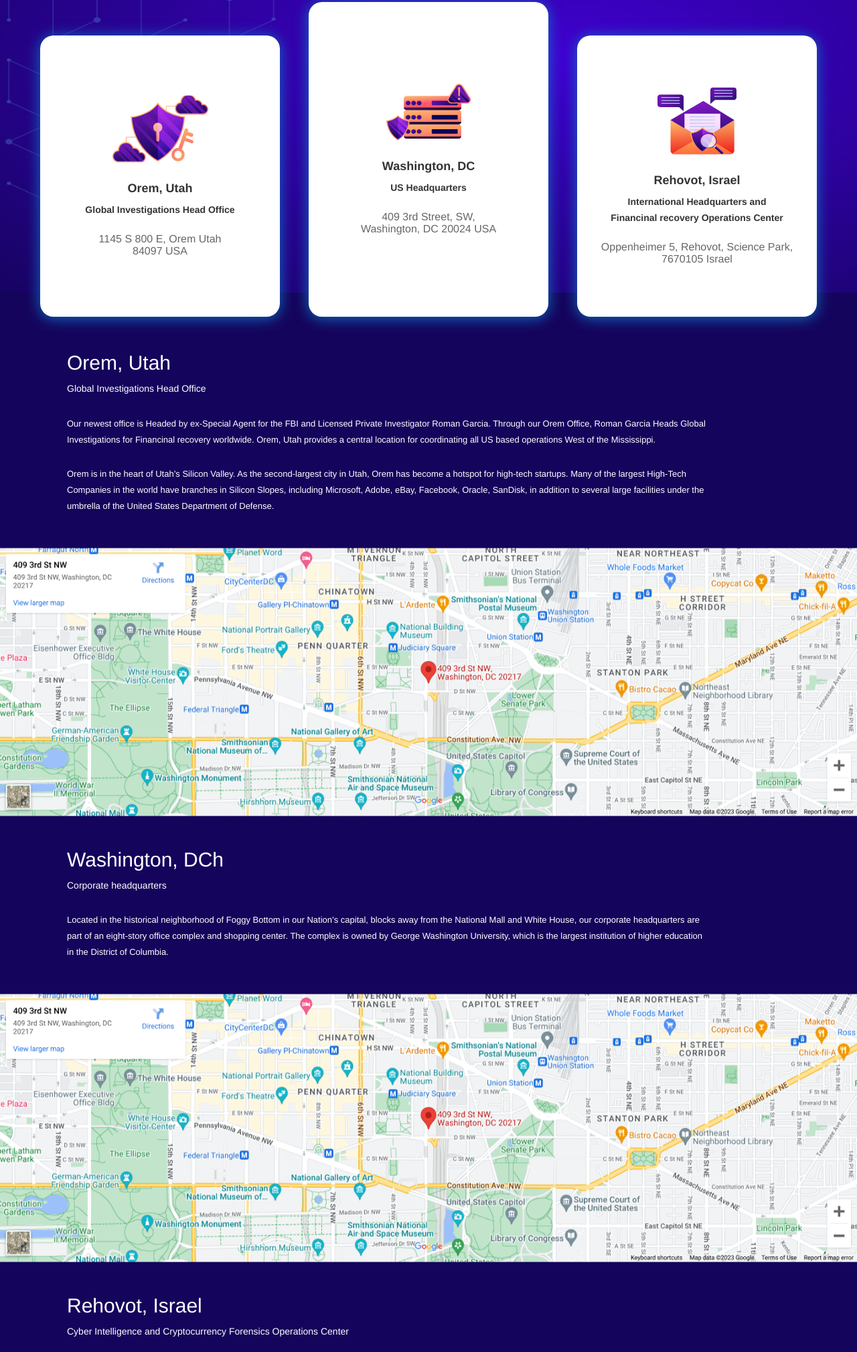
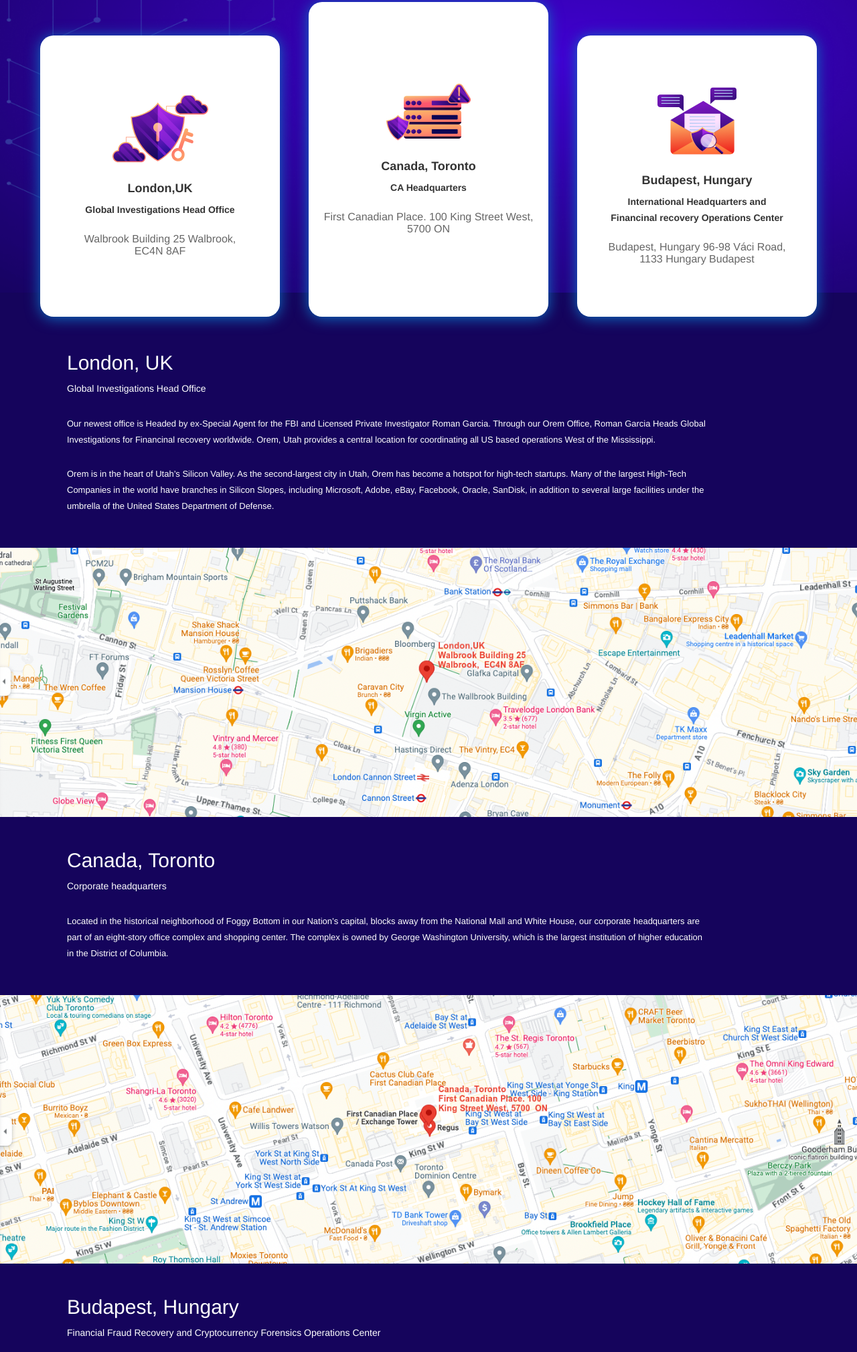
Before and after one commit to MiBoJRV/FinancialFraudRecovery, a plain HTML site: page locations.html in a window 1280 px wide. Shown: the part 401-2420 px from the top of the page at 67% size. Drawn offline with Linux system fonts and the light colour scheme.

Commit message:
added fixes

```diff
--- a/css/locations.scss
+++ b/css/locations.scss
@@ -129,6 +129,11 @@ header {
         object-fit: cover;
       }
     }
+
+    .map__content {
+      width: 1400px;
+      height: 500px;
+    }
   }
 }
 
--- a/locations.html
+++ b/locations.html
@@ -129,33 +129,33 @@
         <ul class="our-office-list">
           <li class="our-office-list__item">
             <img class="item-icon" src="images/office_icon_1.svg" alt="icon">
-            <h3>Orem, Utah</h3>
+            <h3>London,UK</h3>
             <h5>Global Investigations Head Office</h5>
             <p>
-              1145 S 800 E, Orem Utah
+              Walbrook Building 25 Walbrook,
               <br>
-              84097 USA
+              EC4N 8AF
             </p>
           </li>
           <li class="our-office-list__item">
             <img class="item-icon" src="images/office_icon_3.svg" alt="icon">
-            <h3>Washington, DC</h3>
-            <h5>US Headquarters</h5>
-            <p>409 3rd Street, SW,
+            <h3>Canada, Toronto</h3>
+            <h5>CA Headquarters</h5>
+            <p>First Canadian Place. 100 King Street West,
               <br>
-              Washington, DC 20024 USA
+              5700 ON
             </p>
           </li>
           <li class="our-office-list__item">
             <img class="item-icon" src="images/office_icon_2.svg" alt="icon">
-            <h3>Rehovot, Israel</h3>
+            <h3>Budapest, Hungary</h3>
             <h5>International Headquarters and
               <br>
               Financinal recovery Operations Center</h5>
             <p>
-              Oppenheimer 5, Rehovot, Science Park,
+              Budapest, Hungary 96-98 Váci Road,
               <br>
-              7670105 Israel
+              1133 Hungary Budapest
             </p>
           </li>
         </ul>
@@ -165,7 +165,7 @@
   <section class="location">
     <div class="location__content">
       <div class="location__text-content">
-        <h3 class="location__title">Orem, Utah</h3>
+        <h3 class="location__title">London, UK</h3>
         <h5 class="location__sub-title">Global Investigations Head Office</h5>
         <div class="location__text">
           <p>Our newest office is Headed by ex-Special Agent for the FBI and Licensed Private Investigator Roman Garcia.
@@ -182,12 +182,12 @@
         </div>
       </div>
       <div class="location__map">
-        <img src="images/map.png" alt="map">
+        <img src="images/london-min.png" alt="map">
       </div>
     </div>
     <div class="location__content">
       <div class="location__text-content">
-        <h3 class="location__title">Washington, DCh</h3>
+        <h3 class="location__title">Canada, Toronto</h3>
         <h5 class="location__sub-title">Corporate headquarters</h5>
         <div class="location__text">
           <p>Located in the historical neighborhood of Foggy Bottom in our Nation’s capital, blocks away from the
@@ -198,13 +198,13 @@
         </div>
       </div>
       <div class="location__map">
-        <img src="images/map.png" alt="map">
+        <img src="images/canada-min.png" alt="map">
       </div>
     </div>
     <div class="location__content">
       <div class="location__text-content">
-        <h3 class="location__title">Rehovot, Israel</h3>
-        <h5 class="location__sub-title">Cyber Intelligence and Cryptocurrency Forensics Operations Center</h5>
+        <h3 class="location__title">Budapest, Hungary</h3>
+        <h5 class="location__sub-title">Financial Fraud Recovery and Cryptocurrency Forensics Operations Center</h5>
         <div class="location__text">
           <p>Our Financinal recovery Operations Center is located in a building known as the Heart of The Park on the
             iconic treelined Oppenheimer boulevard in the Weizmann Science Park. The Weizmann Science Park is home to
@@ -217,7 +217,7 @@
         </div>
       </div>
       <div class="location__map">
-        <img src="images/map.png" alt="map">
+        <img src="images/budapest-min.png" alt="map">
       </div>
     </div>
   </section>
@@ -232,8 +232,9 @@
           </p>
         </div>
         <div class="address">
-          <p>409 3rd Street, SW, Washington, DC
-            20024</p>
+          <p>London, UK Walbrook Building 25 Walbrook,
+            EC4N 8AF
+          </p>
         </div>
         <div class="work-schedule">
           <p>Monday-Friday: 8am – 5pm</p>
```
Also changed, not shown: about-us.html (+6 -5 lines), asset-recovery.html (+3 -2 lines), consultation.html (+4 -3 lines), contact-us.html (+4 -3 lines), cryptocurrency-tracing.html (+3 -2 lines), index.html (+7 -6 lines), news.html (+6 -5 lines), services.html (+6 -5 lines), css/locations.css, images/budapest-min.png (added), images/canada-min.png (added), images/london-min.png (added), 1 other file.
